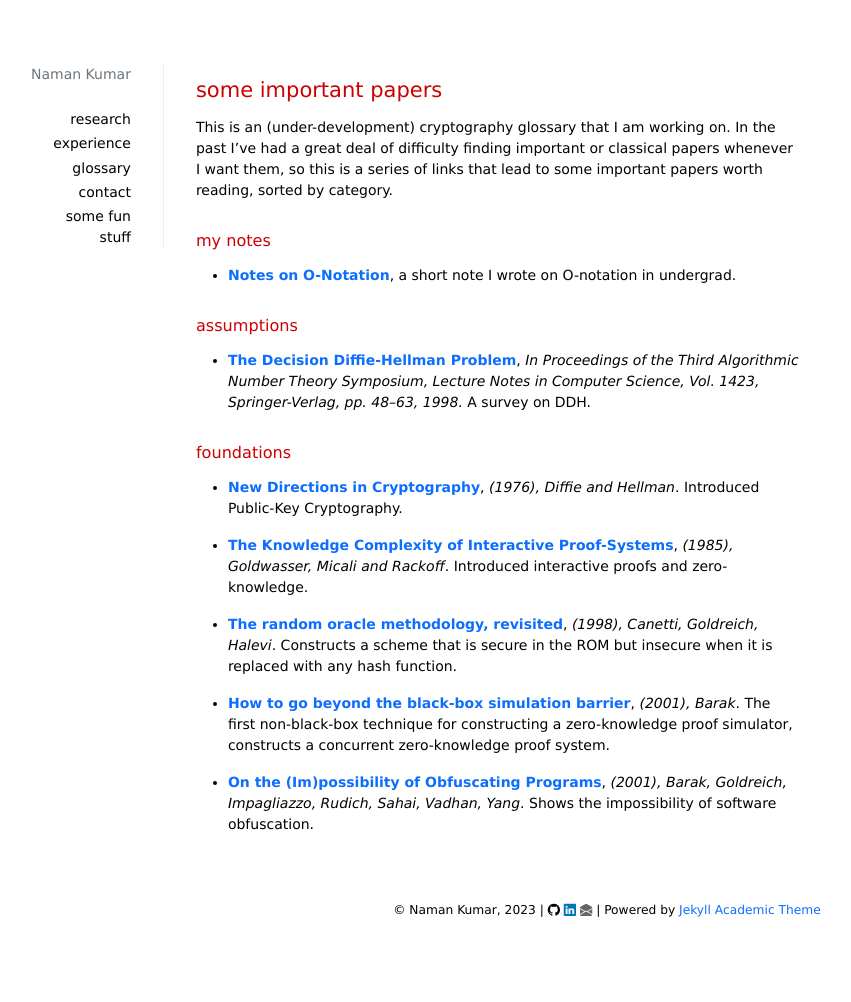
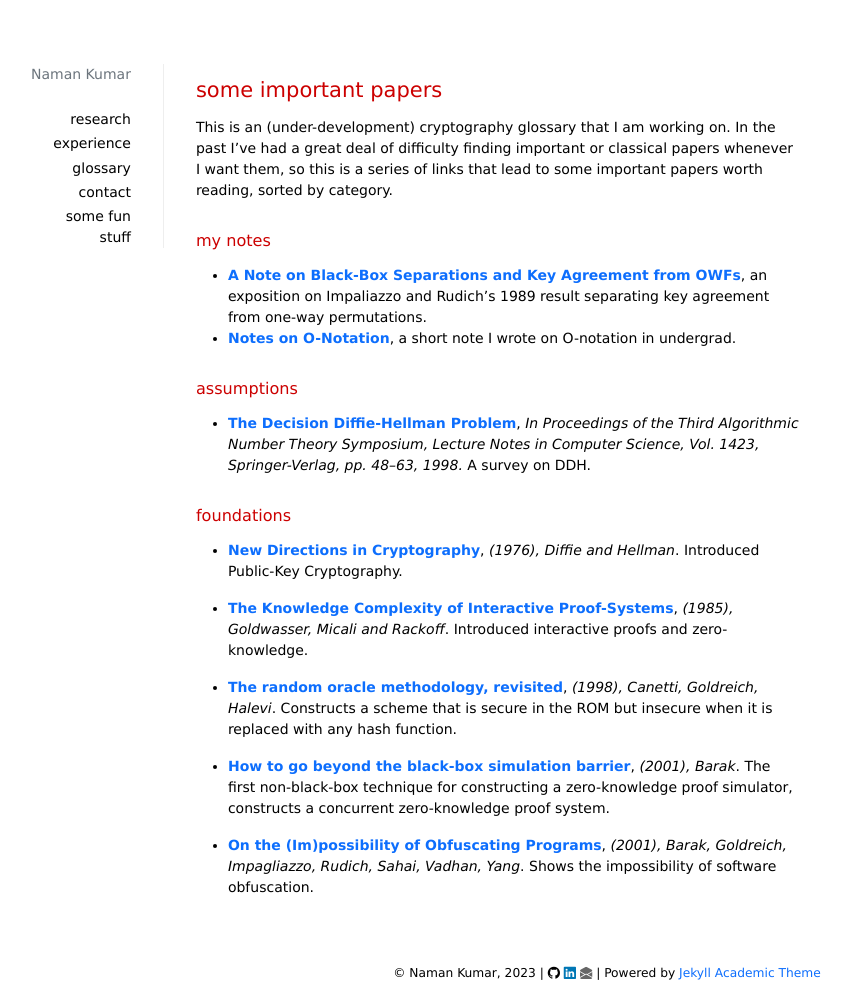
Before and after one commit to matcauthon49/matcauthon49.github.io, a Jekyll site: the page built from _pages/some-important-papers.md, in a window 1280 px wide. Shown: the whole page, without its empty margins (33-884 px from the left). Built offline with Jekyll 4.4.1, drawn with Linux system fonts in a browser that asks for light colours; nearby versions of some CDN libraries; a style sheet for code colours, icons or effects is not loaded; before the commit the page ends 939 px from its top, so only the background shows below that.

Commit message:
Update some-important-papers.md

```diff
--- a/_pages/some-important-papers.md
+++ b/_pages/some-important-papers.md
@@ -8,6 +8,7 @@ This is an (under-development) cryptography glossary that I am working on. In th
 
 <h3 style="color: #cc0000;">my notes</h3>
 
++ [**A Note on Black-Box Separations and Key Agreement from OWFs**](https://matcauthon49.github.io/assets/black-box-note.pdf), an exposition on Impaliazzo and Rudich's 1989 result separating key agreement from one-way permutations.
 + [**Notes on O-Notation**](https://matcauthon49.github.io/assets/big-o-note.pdf), a short note I wrote on O-notation in undergrad.
 
 <h3 style="color: #cc0000;">assumptions</h3>
```
